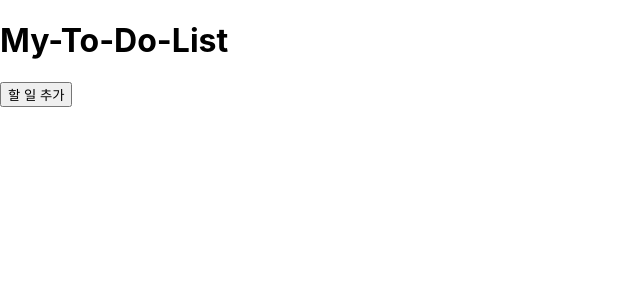
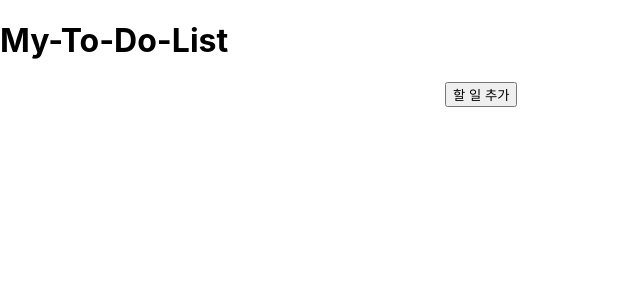
Before and after one commit to chan9511/TS_practice, a React (Create React App) app: page / in a window 1280 px wide. Shown: the top 300 px of the page, without its empty margins (0-640 px from the left). Built offline with nearby package versions, Linux system fonts and the light colour scheme.

Commit message:
'css추가'

```diff
--- /dev/null
+++ b/src/components/TodoApp.css
@@ -0,0 +1,27 @@
+.todo-app {
+    font-family: 'Arial', sans-serif;
+    max-width: 400px;
+    margin: 20px auto;
+  }
+
+  ul {
+    list-style-type: none;
+    padding: 0;
+  }
+
+  li {
+    margin-bottom: 10px;
+  }
+
+  input[type="text"] {
+    margin-right: 10px;
+  }
+
+  button {
+    margin-left: 5px;
+    cursor: pointer;
+  }
+
+  button:hover {
+    background-color: #ddd;
+  }
--- a/src/components/TodoApp.tsx
+++ b/src/components/TodoApp.tsx
@@ -1,6 +1,5 @@
-// src/components/TodoApp.tsx
-
-import React, { useState } from 'react';
+import React, { useState, useEffect } from 'react';
+import './TodoApp.css';
 
 interface Todo {
   id: number;
@@ -14,6 +13,19 @@ const TodoApp: React.FC = () => {
   const [editing, setEditing] = useState<number | null>(null);
   const [newText, setNewText] = useState('');
   const [newCategory, setNewCategory] = useState('');
+
+  // 로컬 스토리지에서 Todo 리스트 불러오기
+  useEffect(() => {
+    const storedTodos = localStorage.getItem('todos');
+    if (storedTodos) {
+      setTodos(JSON.parse(storedTodos));
+    }
+  }, []);
+
+  // Todo 리스트가 변경될 때 로컬 스토리지에 저장
+  useEffect(() => {
+    localStorage.setItem('todos', JSON.stringify(todos));
+  }, [todos]);
 
   const addTodo = (text: string, category: string) => {
     setTodos([...todos, { id: todos.length + 1, text, completed: false, category }]);
@@ -54,7 +66,7 @@ const TodoApp: React.FC = () => {
   };
 
   return (
-    <div>
+    <div className="todo-app">
       <ul>
         {todos.map(todo => (
           <li key={todo.id}>
@@ -89,7 +101,7 @@ const TodoApp: React.FC = () => {
           </li>
         ))}
       </ul>
-      <button onClick={() => addTodo('해야 할 일', '종류')}>할 일 추가</button>
+      <button onClick={() => addTodo('해야 할 일', '카테고리')}>할 일 추가</button>
     </div>
   );
 };
```
